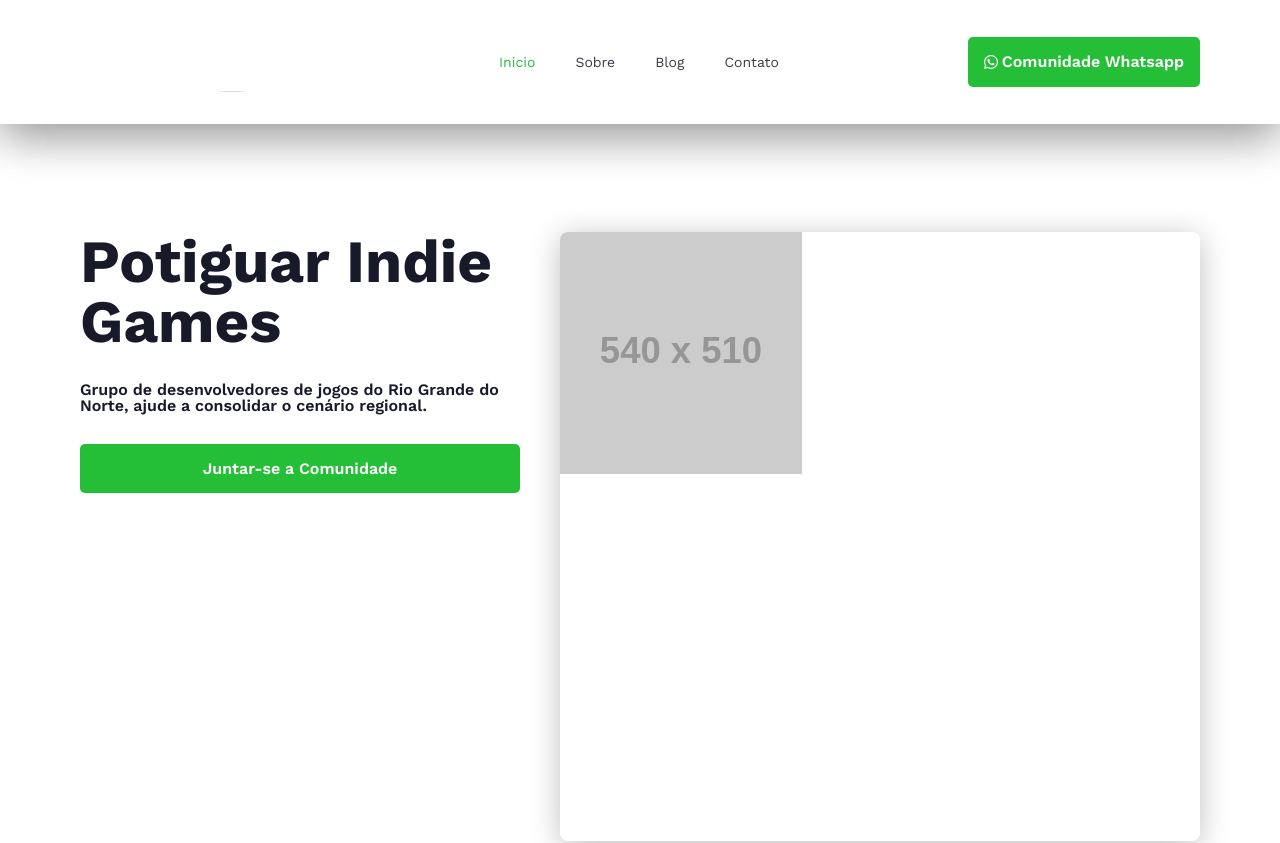
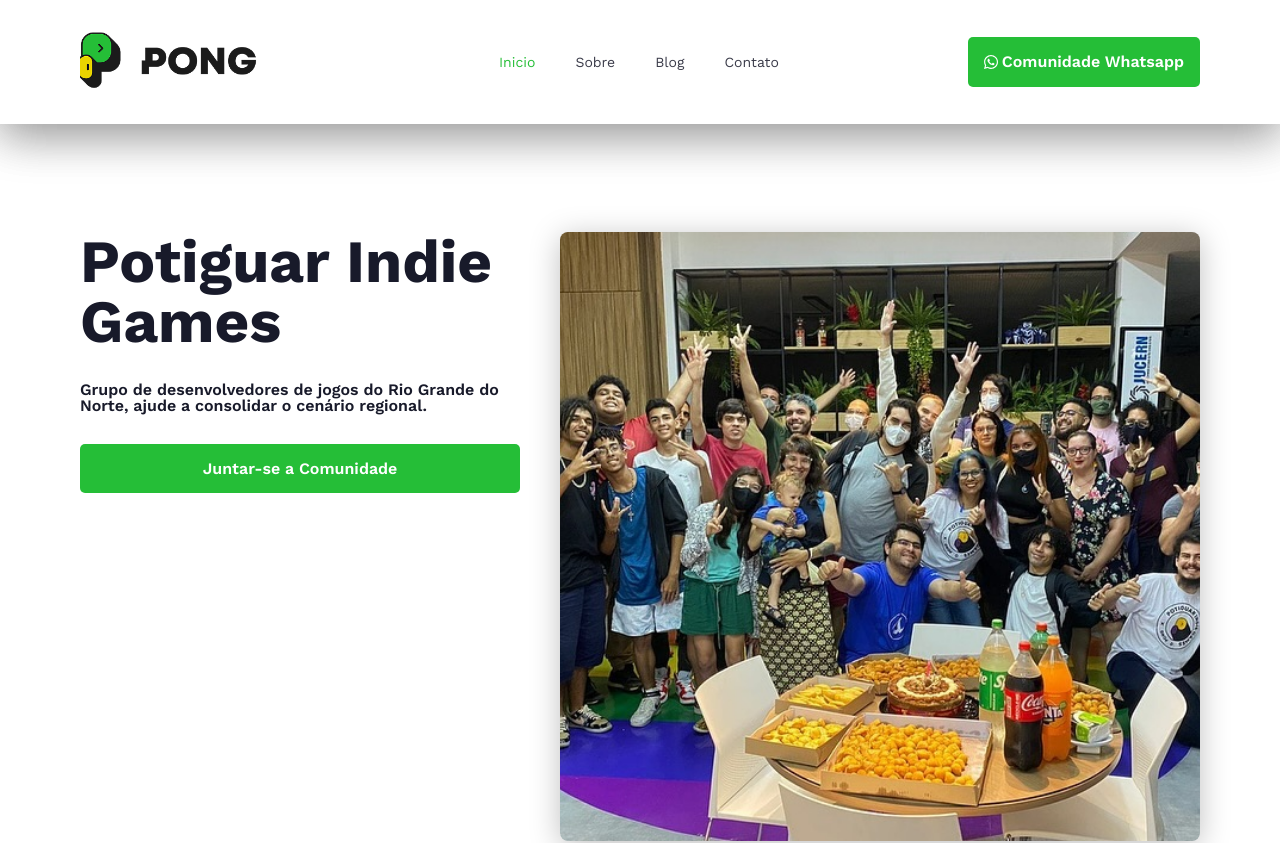
Before and after one commit to will-lucena/pong-web-vue, a Vue app: page / in a window 1280 px wide. Shown: the top 843 px of the page. Built offline with nearby package versions, Linux system fonts and the light colour scheme.

Commit message:
feat(global): add temp images

```diff
--- a/src/components/CustomImage.vue
+++ b/src/components/CustomImage.vue
@@ -83,8 +83,8 @@
 }
 
 .image {
-  width: 242px;
-  height: 242px;
+  width: 100%;
+  height: 100%;
   object-fit: cover;
   opacity: 0;
   transition: opacity 0.3s ease;
--- a/src/views/AboutPage.vue
+++ b/src/views/AboutPage.vue
@@ -80,8 +80,9 @@
             :src="imageWithFallback(member.image)"
             alt="Staff member"
             :aspect-ratio="1"
-            width="242"
-            height="242"
+            width="242px"
+            height="242px"
+            class="custom_image"
           />
           <p>{{ member.name }}</p>
         </div>
@@ -91,6 +92,12 @@
 </template>
 
 <style lang="css" scoped>
+.custom_image {
+  border-radius: var(--radius-md);
+  width: 242px;
+  height: 242px;
+}
+
 .container {
   background: var(--bg-primary);
   min-height: 100vh;
--- a/src/views/Home.vue
+++ b/src/views/Home.vue
@@ -1,13 +1,15 @@
 <script setup>
-import { ref, onMounted } from 'vue'
+import WhatsAppButton from '@/components/buttons/WhatsAppButton.vue'
 import Card from '@/components/card/Card.vue'
-import WhatsAppButton from '@/components/buttons/WhatsAppButton.vue'
 import CustomImage from '@/components/CustomImage.vue'
 import { FontAwesomeIcon } from '@fortawesome/vue-fontawesome'
+import { onMounted, ref } from 'vue'
 
 const isLoading = ref(true)
 const recentPosts = ref([])
 const isImageLoading = ref(true)
+
+import image from '/src/assets/image.jpg'
 
 onMounted(async () => {
   // Simulate API call
@@ -40,6 +42,10 @@
   console.log('Recent post clicked:', post.title)
   // Add any additional click handling logic here
 }
+
+function imageWithFallback(src) {
+  return src || 'https://placehold.co/540x510'
+}
 </script>
 
 <template>
@@ -57,7 +63,7 @@
       </div>
       <CustomImage
         class="presentation_image"
-        src="https://placehold.co/540x510"
+        :src="imageWithFallback(image)"
         alt="Potiguar Indie Games Presentation"
         :aspect-ratio="1.05"
         :loading="isImageLoading"
```
Also changed, not shown: src/assets/image.jpg (added).
